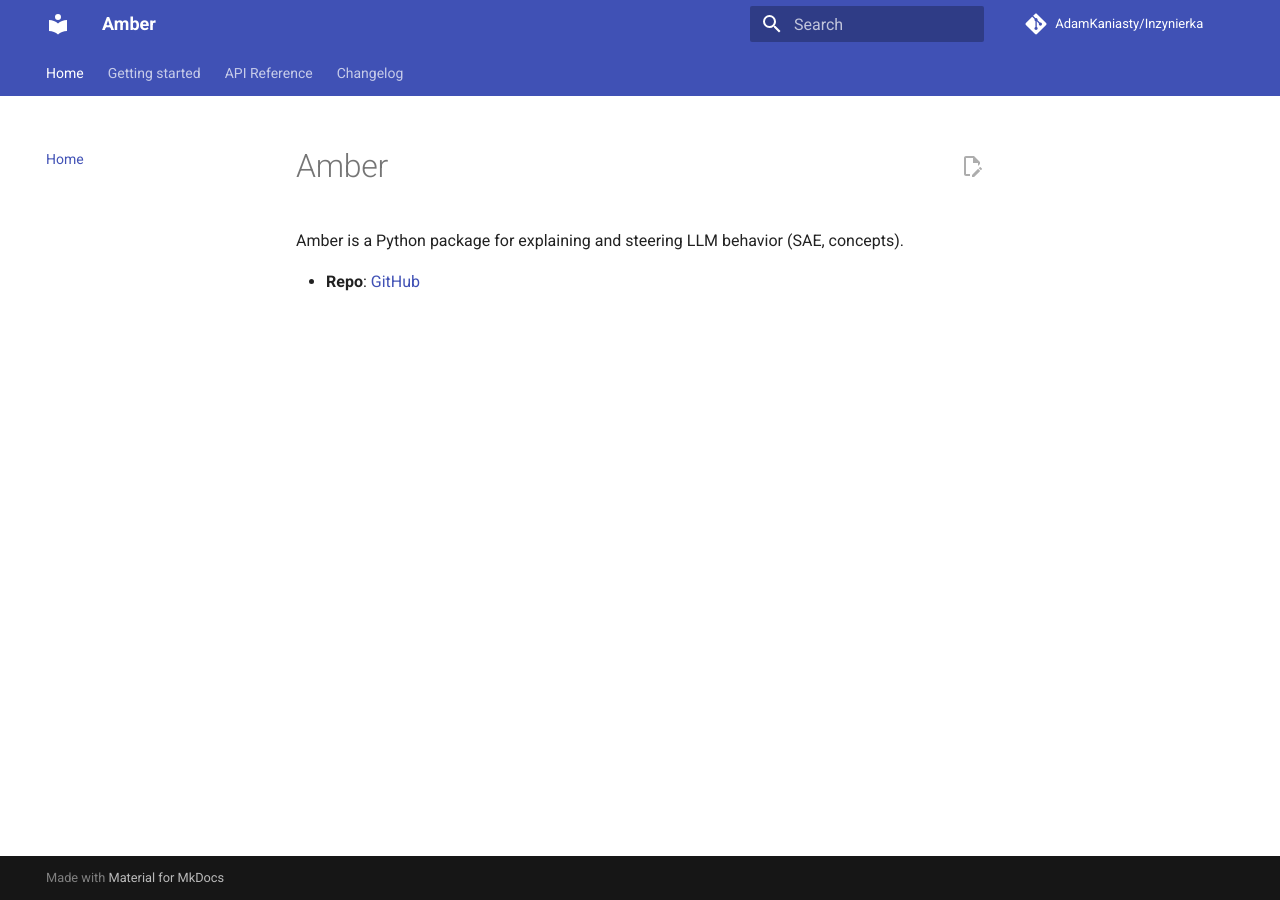
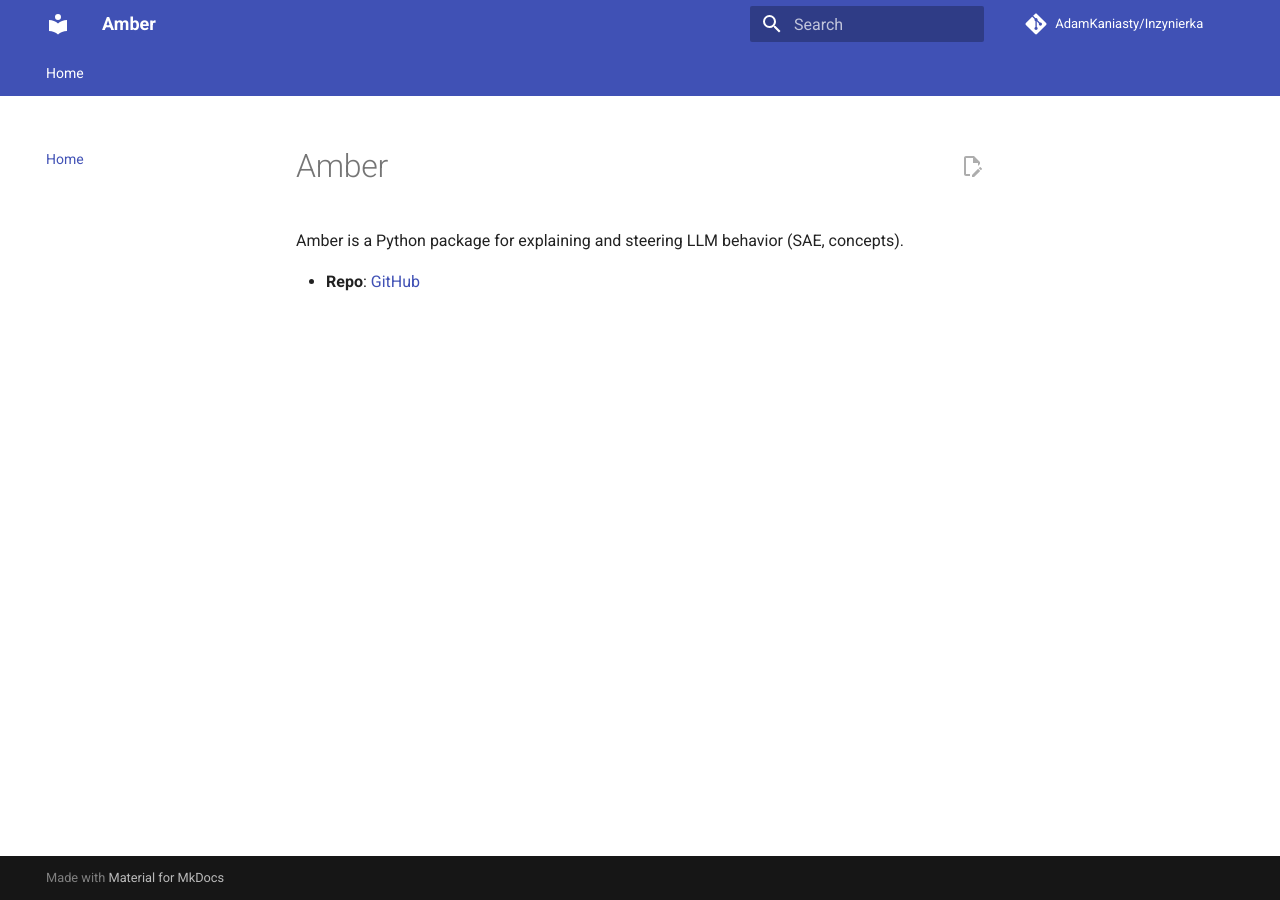
Before and after one commit to mi-crow-team/Mi-Crow, an MkDocs documentation site: the page built from docs/index.md, in a window 1280 px wide. Built offline with MkDocs 1.6.1 and Material for MkDocs 9.7.7, drawn with Linux system fonts in a browser that asks for light colours; comment, search, counter and statistics services are not loaded.

Commit message:
Fix nav in mkdocs

```diff
--- a/mkdocs.yml
+++ b/mkdocs.yml
@@ -47,7 +47,3 @@ markdown_extensions:
 
 nav:
   - Home: index.md
-  - Getting started: getting-started.md
-  - API Reference:
-      - amber: api/amber.md
-  - Changelog: changelog.md
```
